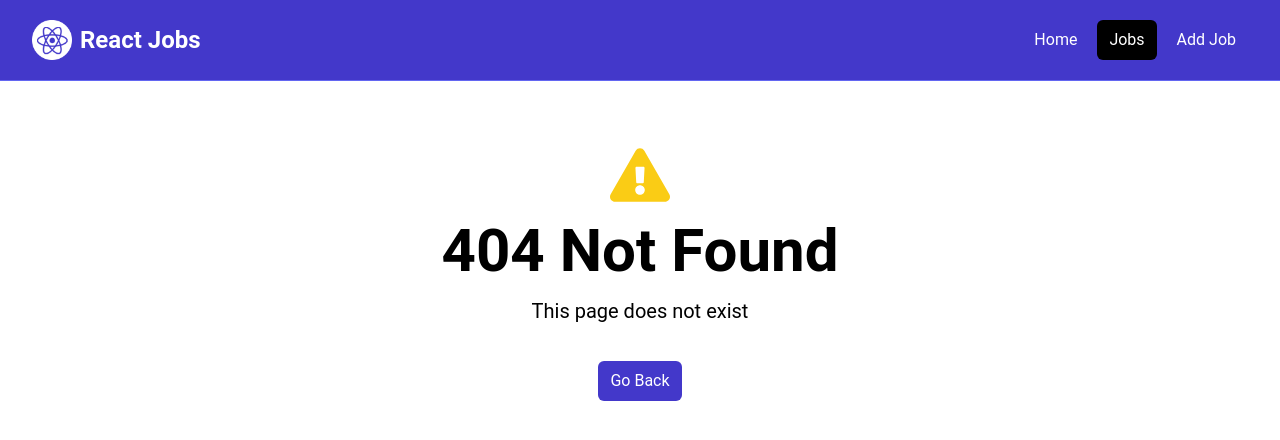
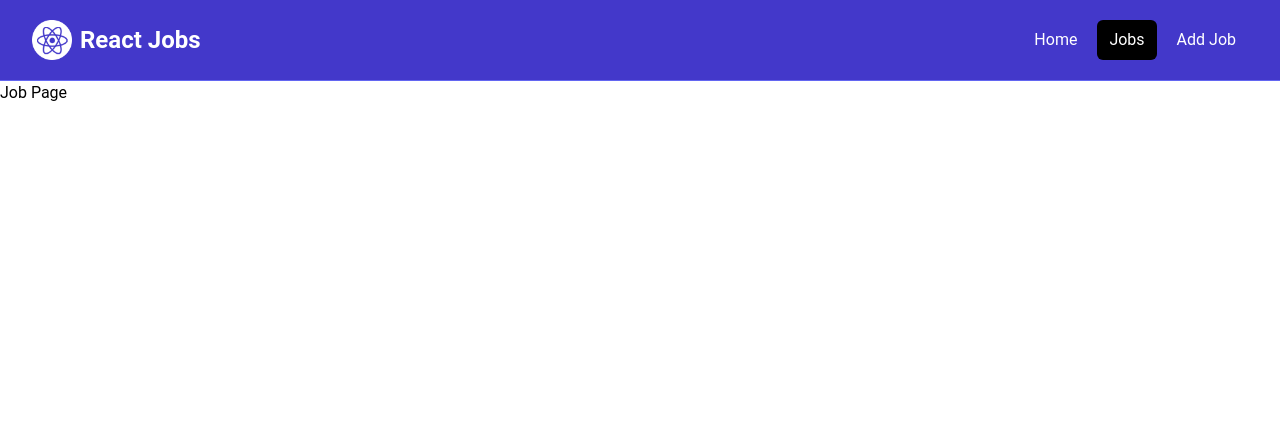
Before and after one commit to SujahathMSM/React-Job-Site, a React (Vite) app: page /jobs/1 in a window 1280 px wide. Before the commit this address had no page. Shown: the top 440 px of the page. Built offline with nearby package versions, Linux system fonts and the light colour scheme.

Commit message:
Modified server.js for third time

```diff
--- a/src/App.jsx
+++ b/src/App.jsx
@@ -9,11 +9,13 @@ import MainLayout from './Layouts/MainLayout';
 import JobsPage from './pages/JobsPage';
 import AddJobsPage from './pages/AddJobsPage';
 import NotFoundPage from './pages/NotFoundPage';
+import JobPage from './pages/JobPage';
 const router = createBrowserRouter(
   createRoutesFromElements(
     <Route path='/' element={<MainLayout/>}>
        <Route index element={<HomePage/>}/>
        <Route path='/jobs' element={<JobsPage/>}/>
+       <Route path='/jobs/:id' element={<JobPage/>}/>
        <Route path='/add-job' element={<AddJobsPage/>}/>
        <Route path='*' element={<NotFoundPage/>}/>
     </Route>
--- /dev/null
+++ b/src/pages/JobPage.jsx
@@ -0,0 +1,11 @@
+import React from 'react'
+
+const JobPage = () => {
+  return (
+    <div>
+      Job Page
+    </div>
+  )
+}
+
+export default JobPage
```
Also changed, not shown: server.js (+5 -12 lines), vite.config.js (+4 -5 lines).
